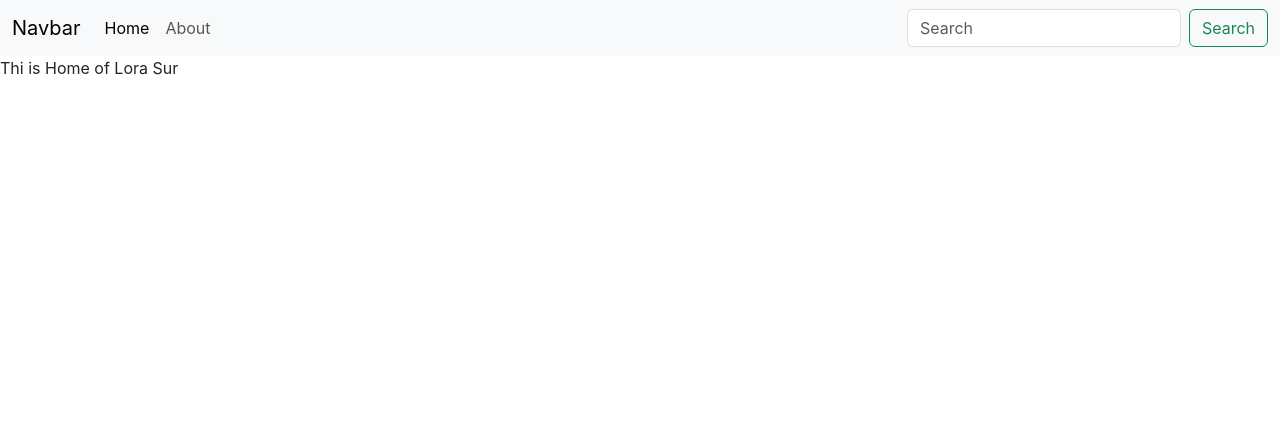
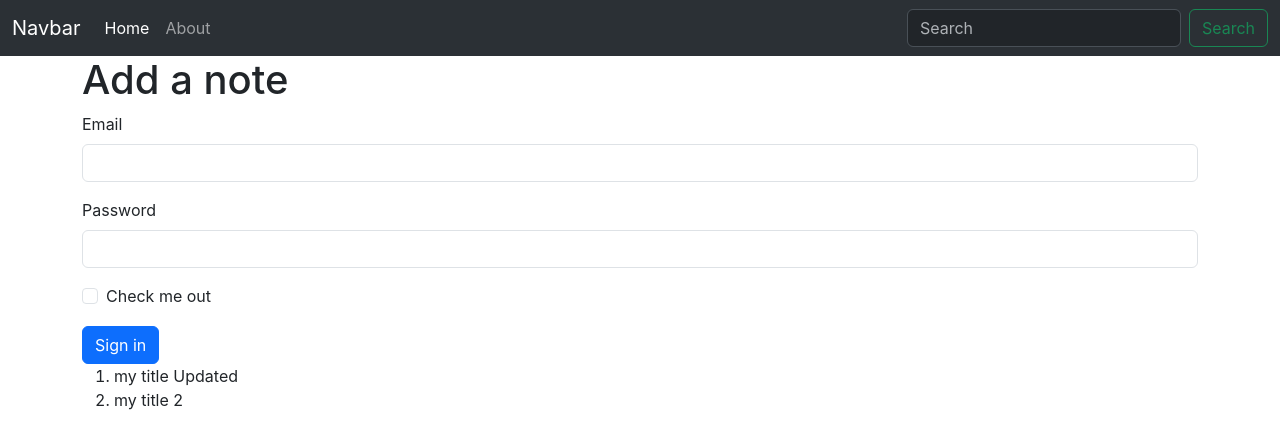
Before and after one commit to deepak-dmp/iNotebook_front-end, a React (Create React App) app: page / in a window 1280 px wide. Shown: the top 448 px of the page. Built offline with nearby package versions, Linux system fonts and the light colour scheme.

Commit message:
video #60: added test data and sed map to display notes data

```diff
--- a/src/Components/Home.js
+++ b/src/Components/Home.js
@@ -1,14 +1,47 @@
-import {React, useContext, useEffect} from 'react'
+import {React, useContext} from 'react'
 import NoteContext from '../context/notes/noteContext'
 const Home = () => {
-  const a=useContext(NoteContext)
-  useEffect(()=>{
-    a.update()
-  },[])
+  const context=useContext(NoteContext)
+  console.log(context)
+  const {notes,setState}=context;
+  console.log(notes)
+
   return (
-    <div>
-      Thi is Home of {a.state.name} {a.state.surname}
+    <>
+    <div className='container'>
+      <h1>
+        Add a note
+      </h1>
+    <form className="row g-3">
+  <div className="col-md-12">
+    <label for="inputEmail4" className="form-label">Email</label>
+    <input type="email" className="form-control" id="inputEmail4"/>
+  </div>
+  <div className="col-md-12">
+    <label for="inputPassword4" className="form-label">Password</label>
+    <input type="password" className="form-control" id="inputPassword4" />
+  </div>
+  <div className="col-12">
+    <div className="form-check">
+      <input className="form-check-input" type="checkbox" id="gridCheck"/>
+      <label className="form-check-label" for="gridCheck">
+        Check me out
+      </label>
     </div>
+  </div>
+  <div className="col-12">
+    <button type="submit" className="btn btn-primary">Sign in</button>
+  </div>
+</form>
+<div>
+  <ol>
+  {notes.map((note)=>{
+    return <li>{note.title}</li>
+  })}
+  </ol>
+</div>
+</div>
+</>
   )
 }
 
--- a/src/Components/Navebar.js
+++ b/src/Components/Navebar.js
@@ -8,7 +8,7 @@ const Navebar = () => {
    console.log(location)
   return (
     <div>
-      <nav className="navbar navbar-expand-lg bg-body-tertiary">
+      <nav className="navbar navbar-expand-lg bg-body-tertiary" data-bs-theme="dark">
   <div className="container-fluid">
     <Link className="navbar-brand" to="/">Navbar</Link>
     <button className="navbar-toggler" type="button" data-bs-toggle="collapse" data-bs-target="#navbarSupportedContent" aria-controls="navbarSupportedContent" aria-expanded="false" aria-label="Toggle navigation">
--- a/src/context/notes/NoteState.js
+++ b/src/context/notes/NoteState.js
@@ -2,23 +2,31 @@ import NoteContext from "./noteContext";
 import { useState } from "react";
 
 const NoteState = (props) =>{
-const user={
-    "name":"Deepak",
-    "surname":"Pathak"
-}
+const initialNotes=[
+    {
+        "_id": "688720cc98d90cf7471f3c7c",
+        "user": "688124ff2ae44d4765a06613",
+        "title": "my title Updated",
+        "description": "We are close to winning",
+        "tag": "personal",
+        "Date": "2025-07-28T07:03:40.007Z",
+        "__v": 0
+    },
+    {
+        "_id": "6887787a7d0e913a49261db3",
+        "user": "688124ff2ae44d4765a06613",
+        "title": "my title 2",
+        "description": "We are close to winning",
+        "tag": "personal",
+        "Date": "2025-07-28T13:17:46.793Z",
+        "__v": 0
+    }
+]
 
-const [state,setState]=useState(user);
+const [notes,setState]=useState(initialNotes);
 
-const update = ()=>{
-    setTimeout(()=>{
-        setState({
-            "name":"Lora",
-            "surname":"Sur"
-        })
-    },3000)
-}
     return(
-        <NoteContext.Provider value={{state,update}}>
+        <NoteContext.Provider value={{notes,setState}}>
            {props.children}
         </NoteContext.Provider>
     )
```
